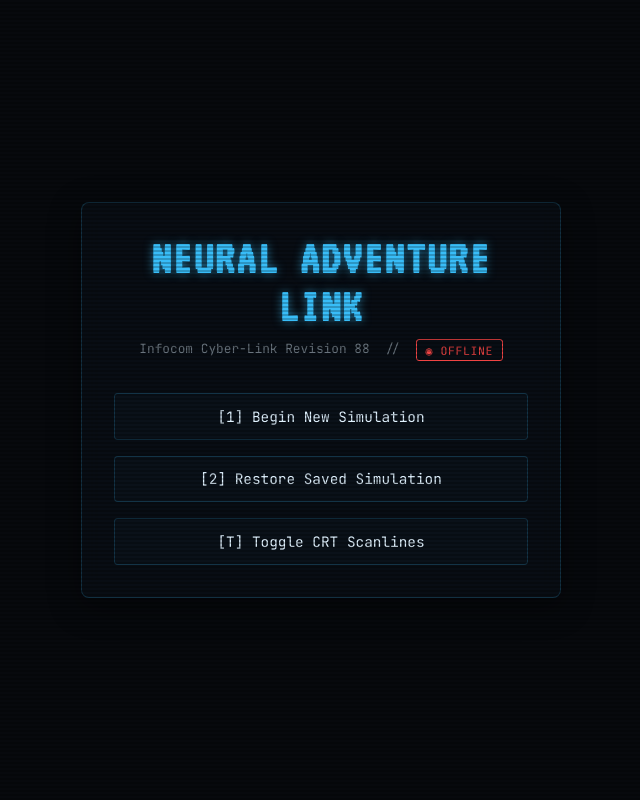
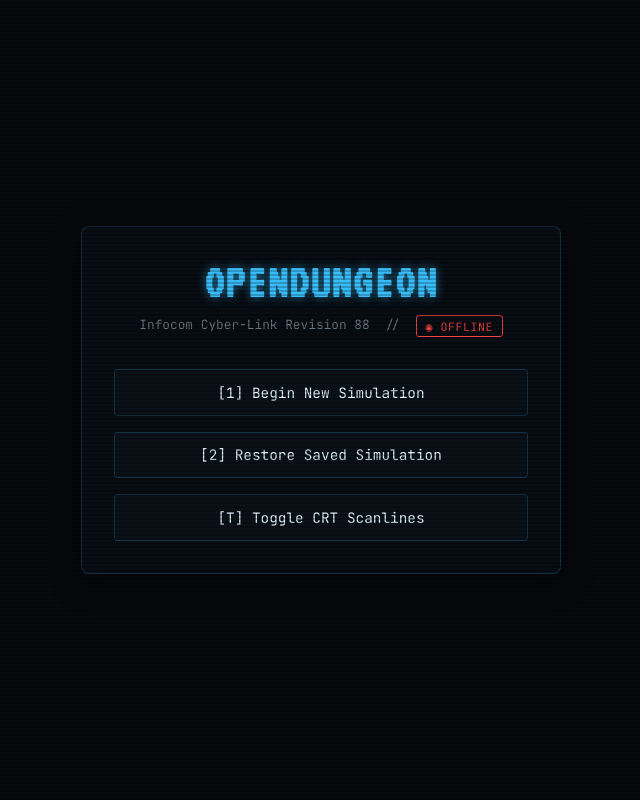
Before and after one commit to slowbutfast/open-dungeon, a Python web app: template web/templates/index.html in a window 1280 px wide. Shown: the whole page, without its empty margins (319-959 px from the left). Run offline with Jinja, Linux system fonts and the light colour scheme; the template is opened without the code that fills it, so the values that code supplies are empty.

Commit message:
chore: rename project to OpenDungeon
Updated title/headers in llm.js (X-Title header), style.css (comment),
index.html (page title + h1), and streaming.js (/help text).

```diff
--- a/engine/llm.js
+++ b/engine/llm.js
@@ -30,7 +30,7 @@ function buildClient() {
             apiKey: apiKey,
             defaultHeaders: {
                 'HTTP-Referer': 'https://github.com/anomalyco/local-llm-testing',
-                'X-Title': 'Retro Neural Adventure Link'
+                'X-Title': 'OpenDungeon'
             }
         });
         const effort = process.env.REASONING_EFFORT || "low";
--- a/web/static/js/api/streaming.js
+++ b/web/static/js/api/streaming.js
@@ -230,7 +230,7 @@ export async function submitPlayerCommand() {
       const helpDiv = document.createElement("div");
       helpDiv.className = "log-turn log-turn-system";
       helpDiv.innerText = `--- TERMINAL HANDBOOK ---
-Welcome to the Retro Neural Adventure Link!
+Welcome to OpenDungeon!
 
 GAMEPLAY ACTIONS:
   - Just type your action directly (e.g. "open mailbox", "go north").
--- a/web/static/style.css
+++ b/web/static/style.css
@@ -1,4 +1,4 @@
-/* Retro Neural Adventure Link Stylesheet */
+/* OpenDungeon Stylesheet */
 
 /* Custom Font Definitions & Root CSS Variables */
 :root {
--- a/web/templates/index.html
+++ b/web/templates/index.html
@@ -3,7 +3,7 @@
 <head>
     <meta charset="UTF-8">
     <meta name="viewport" content="width=device-width, initial-scale=1.0">
-    <title>Retro Neural Adventure Link</title>
+    <title>OpenDungeon</title>
     <!-- Google Fonts -->
     <link rel="preconnect" href="https://fonts.googleapis.com">
     <link rel="preconnect" href="https://fonts.gstatic.com" crossorigin>
@@ -23,7 +23,7 @@
         <!-- 1. STARTUP MENU / SIMULATION SELECTION -->
         <div id="startup-screen" class="glass-panel active">
             <header class="startup-header">
-                <h1 class="glitch-title" data-text="NEURAL ADVENTURE LINK">NEURAL ADVENTURE LINK</h1>
+                <h1 class="glitch-title" data-text="OPENDUNGEON">OPENDUNGEON</h1>
                 <p class="subtitle">Infocom Cyber-Link Revision 88 &nbsp;//&nbsp;
                     <span id="llm-status-pill" class="llm-pill llm-pill-checking">&#9675; CHECKING...</span>
                 </p>
```
